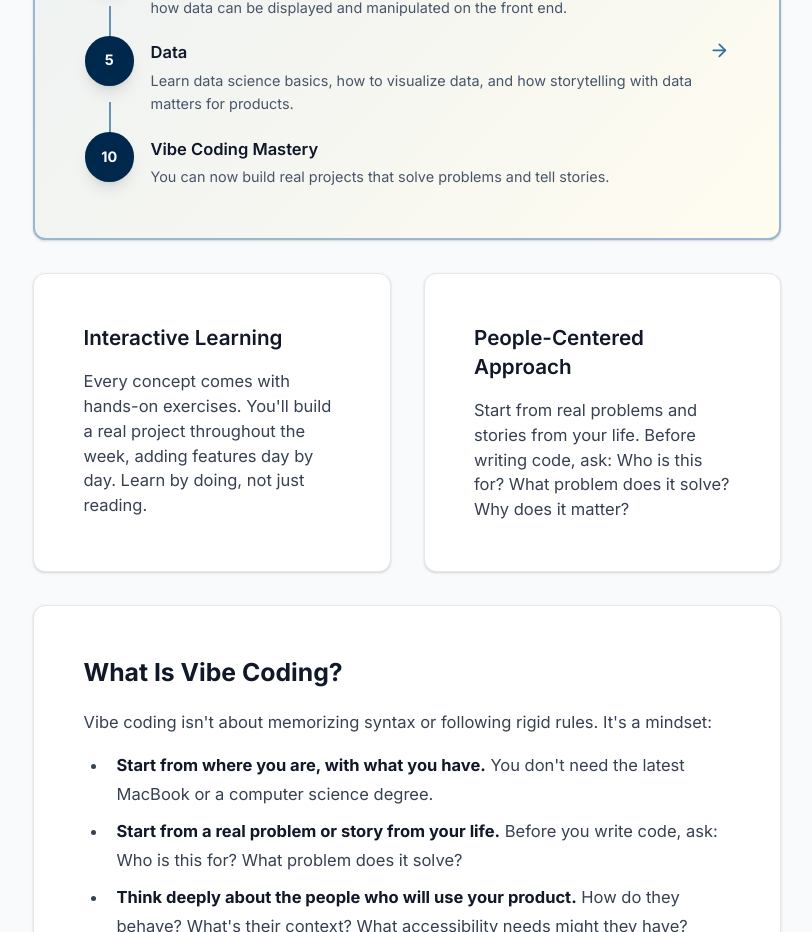
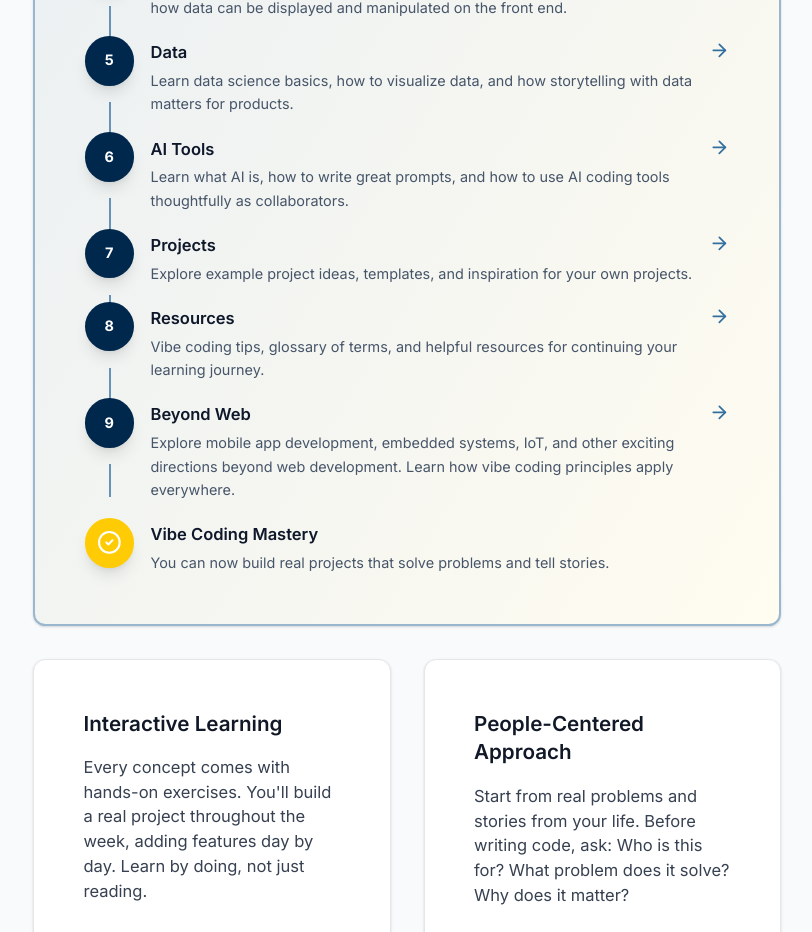
Before and after one commit to rayraycodes/vibecodingschool, a React (Vite) app: page / in a window 1280 px wide. Shown: the part 1632-2564 px from the top of the page, without its empty margins (433-1245 px from the left). Built offline with nearby package versions, Linux system fonts and the light colour scheme.

Commit message:
Add all sections to the flow diagram visualization

```diff
--- a/src/components/FlowDiagram.tsx
+++ b/src/components/FlowDiagram.tsx
@@ -15,7 +15,7 @@ const flowSteps: FlowStep[] = [
     title: 'Start from Zero',
     description: 'No coding experience needed. Just curiosity and a problem to solve.',
   },
-  ...sections.slice(0, 5).map((section) => ({
+  ...sections.map((section) => ({
     number: section.order,
     title: section.shortTitle,
     description: section.summary,
```
